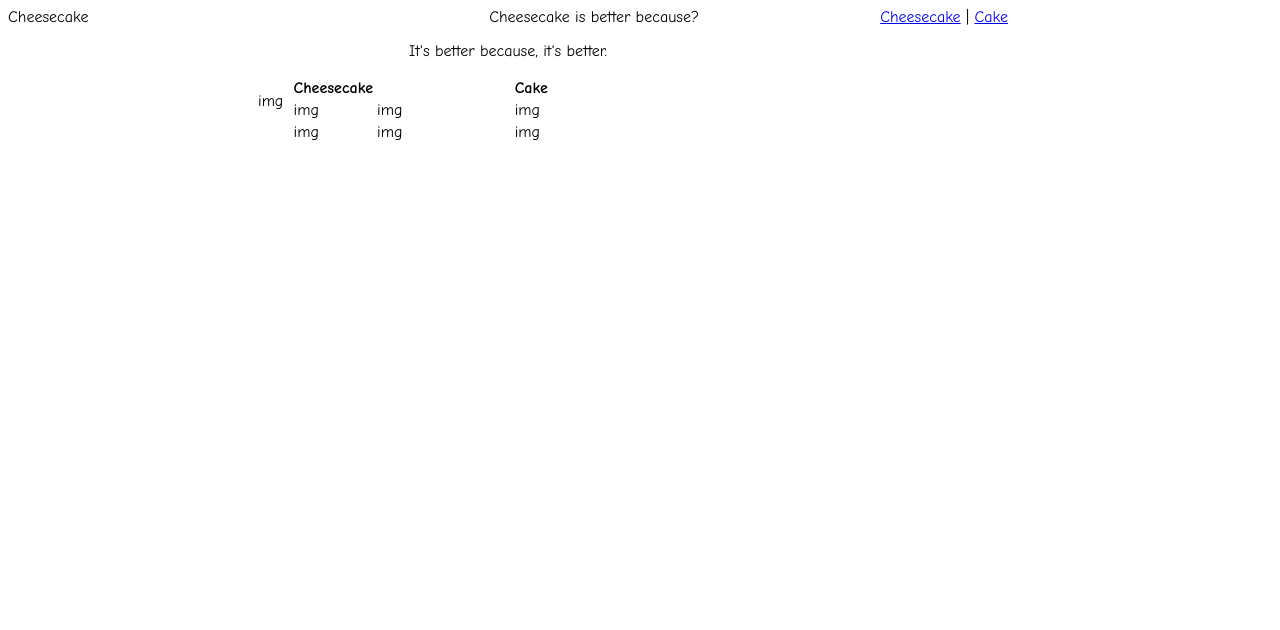
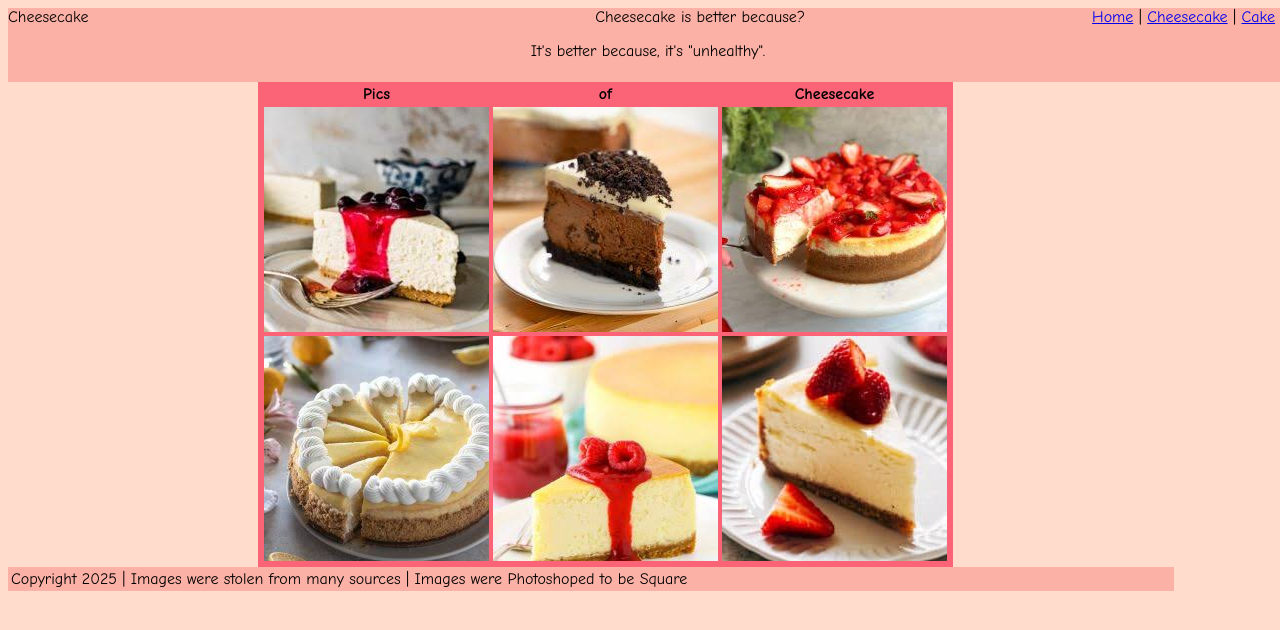
Before and after one commit to pwtoothless/GvB, a plain HTML site: page cheesecake.html in a window 1280 px wide. Drawn offline with Linux system fonts and the light colour scheme.

Commit message:
Added Cheesecake Image's & fixed Index

```diff
--- a/cheesecake.html
+++ b/cheesecake.html
@@ -6,35 +6,33 @@
     <body class="extend">
         <header>
             <div class="header">
-                <img>
-                <header>Cheesecake</header>
+                <header class="header">Cheesecake</header>
             </div>
-            <nav><a href="cheesecake.html">Cheesecake</a> | <a href="cake.html">Cake</a></nav>
+            <nav class="nav" align="right"><a href="index.html">Home</a> | <a href="cheesecake.html">Cheesecake</a> | <a href="cake.html">Cake</a></nav>
         </header>
         <div class="centered">
             <header align="center">Cheesecake is better because?</header>
-            <p align="center">It's better because, it's better.</p>
+            <p align="center">It's better because, it's "unhealthy".</p>
         </div>
         <div class="table">
-            <p class="left">img</p>
-            <table align="center">
+            <table align="center" class="table-color">
                 <tr>
+                    <th>Pics</th>
+                    <th>of</th>
                     <th>Cheesecake</th>
-                    <td>&nbsp;&nbsp;&nbsp;&nbsp;&nbsp;&nbsp;&nbsp;&nbsp;&nbsp;&nbsp;&nbsp;&nbsp;&nbsp;&nbsp;&nbsp;&nbsp;&nbsp;&nbsp;&nbsp;&nbsp;&nbsp;&nbsp;&nbsp;&nbsp;&nbsp;</td>
-                    <th>Cake</th>
                 </tr>
                 <tr>
-                    <td>img</td>
-                    <td>img</td>
-                    <td>img</td>
+                    <td><img src="assets/cheesecake/blueberryCheeseCake.jpeg"></td>
+                    <td><img src="assets/cheesecake/chocoCheeseCake.jpeg"></td>
+                    <td><img src="assets/cheesecake/fancyRedCheeseCake.jpeg"></td>
                 </tr>
                 <tr>
-                    <td>img</td>
-                    <td>img</td>
-                    <td>img</td>
+                    <td><img src="assets/cheesecake/lemonCheeseCake.jpeg"></td>
+                    <td><img src="assets/cheesecake/raspberryCheeseCake.jpeg"></td>
+                    <td><img src="assets/cheesecake/strawberryCheeseCake.jpeg"></td>
                 </tr>
             </table>
         </div>
     </body>
-    <footer></footer>
+    <footer>Copyright 2025 | Images were stolen from many sources | Images were Photoshoped to be Square</footer>
 </html>
--- a/style.css
+++ b/style.css
@@ -1,28 +1,28 @@
 body.extend{
-width: 1000px;
+width: 100%;
 font-family: comic sans ms;
+background-color: #ffdccc;
 }
 
 div.header{
+padding-bottom: 6px;
 float: left;
 margin: 0 auto;
 width: 300px;
+background-color: #fcb1a6;
 }
 
 nav{
 float: right;
-margin-right: 0;
-max-width: 150px;
+padding-right: 13px;
+background-color: #fcb1a6;
 }
 
 div.centered{
 margin: 0 auto;
-max-width: 1000px;
-width: 1000px;
-}
-
-p.left{
-float: left;
+width: 100%;
+padding-bottom: 6px;
+background-color: #fcb1a6;
 }
 
 div.table{
@@ -32,3 +32,22 @@ max-width: 300px;
 border-color: black;
 border-width: 10px;
 }
+
+table.table-color{
+background: #fb6376;
+padding-left: 3px;
+padding-right: 3px;
+padding-bottom: 3px;
+}
+
+p.color{
+background: #fb6376;
+padding: 10px;
+border-radius: 10px;
+}
+
+footer{
+width: 1160px;
+padding: 3px;
+background-color: #fcb1a6;
+}
```
Also changed, not shown: cake.html (+5 -6 lines), index.html (+4 -25 lines), assets/cake/chocoCake.jpeg, assets/cake/pinkCake.jpeg, assets/cake/whitepinkCake.jpeg, assets/cheesecake/blueberryCheeseCake.jpeg (added), assets/cheesecake/chocoCheeseCake.jpeg (added), assets/cheesecake/fancyRedCheeseCake.jpeg (added), assets/cheesecake/lemonCheeseCake.jpeg (added), assets/cheesecake/raspberryCheeseCake.jpeg (added), assets/cheesecake/strawberryCheeseCake.jpeg (added), todo.txt (added), 4 other files.
